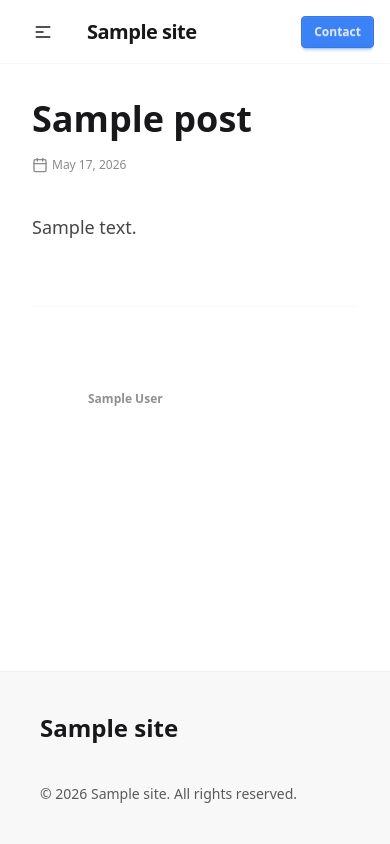
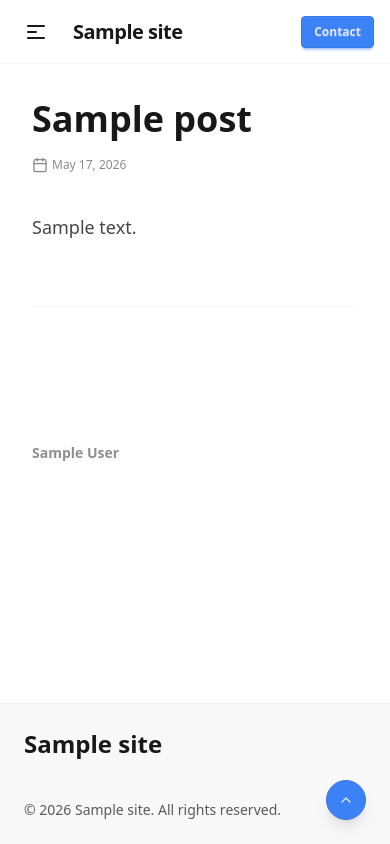
Before and after one commit to coffee522jelly-development/_Minimal, a WordPress theme: template single.php in a window 390 px wide. Run offline with PHP 8.4 and a stand-in for WordPress, Linux system fonts and the light colour scheme; the site name, menu and one post (Sample post) are stand-ins, and other content is empty; some libraries are stand-ins or nearby versions.

Commit message:
feat: optimize Daisy Corp theme for smartphones and touch devices
- Implemented mobile-first responsive spacing for footers and grids.
- Enhanced touch navigation with a larger circular menu toggle and wider mobile dropdown.
- Optimized image thumbnails with responsive aspect ratios (aspect-video on mobile).
- Refined the author box to stack vertically on small screens for better balance.
- Added a mobile-specific 'Back to Top' floating button for improved navigation.
- Maintained all existing features: 32 themes, custom colors, category tree, etc.
- Re-built final CSS.

Co-authored-by: coffee522jelly-development <39930080+coffee522jelly-development@users.noreply.github.com>

```diff
--- a/dist/output.css
+++ b/dist/output.css
@@ -8,6 +8,7 @@
     --font-mono: ui-monospace, SFMono-Regular, Menlo, Monaco, Consolas, "Liberation Mono",
       "Courier New", monospace;
     --spacing: 0.25rem;
+    --container-sm: 24rem;
     --container-4xl: 56rem;
     --text-xs: 0.75rem;
     --text-xs--line-height: calc(1 / 0.75);
@@ -26,6 +27,7 @@
     --leading-tight: 1.25;
     --leading-relaxed: 1.625;
     --radius-3xl: 1.5rem;
+    --aspect-video: 16 / 9;
     --default-transition-duration: 150ms;
     --default-transition-timing-function: cubic-bezier(0.4, 0, 0.2, 1);
     --default-font-family: var(--font-sans);
@@ -1147,6 +1149,9 @@
       }
     }
   }
+  .fixed {
+    position: fixed;
+  }
   .sticky {
     position: sticky;
   }
@@ -1155,6 +1160,12 @@
   }
   .top-24 {
     top: calc(var(--spacing) * 24);
+  }
+  .right-6 {
+    right: calc(var(--spacing) * 6);
+  }
+  .bottom-6 {
+    bottom: calc(var(--spacing) * 6);
   }
   .join {
     display: inline-flex;
@@ -1316,6 +1327,9 @@
   }
   .z-\[1\] {
     z-index: 1;
+  }
+  .z-\[100\] {
+    z-index: 100;
   }
   .order-1 {
     order: 1;
@@ -2205,6 +2219,9 @@
       margin-bottom: 0;
     }
   }
+  .mt-1 {
+    margin-top: calc(var(--spacing) * 1);
+  }
   .mt-3 {
     margin-top: calc(var(--spacing) * 3);
   }
@@ -2443,32 +2460,37 @@
   .hidden {
     display: none;
   }
-  .h-5 {
-    height: calc(var(--spacing) * 5);
+  .aspect-video {
+    aspect-ratio: var(--aspect-video);
+  }
+  .btn-circle {
+    @layer daisyui.l1.l2 {
+      border-radius: calc(infinity * 1px);
+      padding-inline: calc(0.25rem * 0);
+      width: var(--size);
+      height: var(--size);
+    }
   }
   .h-6 {
     height: calc(var(--spacing) * 6);
   }
-  .h-48 {
-    height: calc(var(--spacing) * 48);
-  }
   .h-auto {
     height: auto;
   }
+  .h-full {
+    height: 100%;
+  }
   .min-h-screen {
     min-height: 100vh;
   }
-  .w-5 {
-    width: calc(var(--spacing) * 5);
-  }
   .w-6 {
     width: calc(var(--spacing) * 6);
   }
-  .w-10 {
-    width: calc(var(--spacing) * 10);
-  }
-  .w-52 {
-    width: calc(var(--spacing) * 52);
+  .w-12 {
+    width: calc(var(--spacing) * 12);
+  }
+  .w-\[80vw\] {
+    width: 80vw;
   }
   .w-full {
     width: 100%;
@@ -2479,6 +2501,9 @@
   .max-w-none {
     max-width: none;
   }
+  .max-w-sm {
+    max-width: var(--container-sm);
+  }
   .shrink-0 {
     flex-shrink: 0;
   }
@@ -2521,19 +2546,16 @@
   .gap-6 {
     gap: calc(var(--spacing) * 6);
   }
-  .gap-8 {
-    gap: calc(var(--spacing) * 8);
-  }
   .overflow-hidden {
     overflow: hidden;
   }
-  .menu-sm {
+  .menu-md {
     @layer daisyui.l1.l2 {
       :where(li:not(.menu-title) > *:not(ul, details, .menu-title)), :where(li:not(.menu-title) > details > summary:not(.menu-title)) {
         border-radius: var(--radius-field);
-        padding-inline: calc(0.25rem * 2.5);
-        padding-block: calc(0.25rem * 1);
-        font-size: 0.75rem;
+        padding-inline: calc(0.25rem * 3);
+        padding-block: calc(0.25rem * 1.5);
+        font-size: 0.875rem;
       }
       .menu-title {
         padding-inline: calc(0.25rem * 3);
@@ -2598,11 +2620,11 @@
   .p-2 {
     padding: calc(var(--spacing) * 2);
   }
+  .p-3 {
+    padding: calc(var(--spacing) * 3);
+  }
   .p-6 {
     padding: calc(var(--spacing) * 6);
-  }
-  .p-10 {
-    padding: calc(var(--spacing) * 10);
   }
   .px-1 {
     padding-inline: calc(var(--spacing) * 1);
@@ -2760,11 +2782,47 @@
       }
     }
   }
+  .sm\:mt-0 {
+    @media (width >= 40rem) {
+      margin-top: calc(var(--spacing) * 0);
+    }
+  }
+  .sm\:w-10 {
+    @media (width >= 40rem) {
+      width: calc(var(--spacing) * 10);
+    }
+  }
+  .sm\:flex-row {
+    @media (width >= 40rem) {
+      flex-direction: row;
+    }
+  }
+  .sm\:items-center {
+    @media (width >= 40rem) {
+      align-items: center;
+    }
+  }
+  .sm\:text-xs {
+    @media (width >= 40rem) {
+      font-size: var(--text-xs);
+      line-height: var(--tw-leading, var(--text-xs--line-height));
+    }
+  }
+  .md\:hidden {
+    @media (width >= 48rem) {
+      display: none;
+    }
+  }
   .md\:grid-cols-2 {
     @media (width >= 48rem) {
       grid-template-columns: repeat(2, minmax(0, 1fr));
     }
   }
+  .md\:p-10 {
+    @media (width >= 48rem) {
+      padding: calc(var(--spacing) * 10);
+    }
+  }
   .md\:px-8 {
     @media (width >= 48rem) {
       padding-inline: calc(var(--spacing) * 8);
@@ -2795,9 +2853,24 @@
       display: none;
     }
   }
+  .lg\:aspect-auto {
+    @media (width >= 64rem) {
+      aspect-ratio: auto;
+    }
+  }
+  .lg\:h-48 {
+    @media (width >= 64rem) {
+      height: calc(var(--spacing) * 48);
+    }
+  }
   .lg\:grid-cols-4 {
     @media (width >= 64rem) {
       grid-template-columns: repeat(4, minmax(0, 1fr));
+    }
+  }
+  .lg\:gap-8 {
+    @media (width >= 64rem) {
+      gap: calc(var(--spacing) * 8);
     }
   }
   .lg\:gap-16 {
--- a/footer.php
+++ b/footer.php
@@ -1,6 +1,6 @@
 </main><!-- #primary -->
 
-<footer class="footer p-10 bg-base-200 text-base-content border-t border-base-300">
+<footer class="footer p-6 md:p-10 bg-base-200 text-base-content border-t border-base-300">
   <aside>
     <div class="text-2xl font-bold mb-2"><?php bloginfo( 'name' ); ?></div>
     <p><?php bloginfo( 'description' ); ?></p>
@@ -20,6 +20,14 @@
   <?php endif; ?>
 </footer>
 
+<button
+  onclick="window.scrollTo({top: 0, behavior: 'smooth'})"
+  class="btn btn-primary btn-circle fixed bottom-6 right-6 shadow-lg z-[100] md:hidden"
+  aria-label="Back to Top"
+>
+  <i data-feather="chevron-up"></i>
+</button>
+
 <?php wp_footer(); ?>
 <script>
   <?php $base_font_size = get_theme_mod( 'daisy_corp_base_font_size', '16' ); ?>
--- a/header.php
+++ b/header.php
@@ -70,15 +70,15 @@
 <header class="navbar bg-base-100 border-b border-base-200 sticky top-0 z-50 px-4 md:px-8">
   <div class="navbar-start">
     <div class="dropdown">
-      <div tabindex="0" role="button" class="btn btn-ghost lg:hidden">
-        <svg xmlns="http://www.w3.org/2000/svg" class="h-5 w-5" fill="none" viewBox="0 0 24 24" stroke="currentColor"><path stroke-linecap="round" stroke-linejoin="round" stroke-width="2" d="M4 6h16M4 12h8m-8 6h16" /></svg>
+      <div tabindex="0" role="button" class="btn btn-ghost btn-circle lg:hidden">
+        <svg xmlns="http://www.w3.org/2000/svg" class="h-6 w-6" fill="none" viewBox="0 0 24 24" stroke="currentColor"><path stroke-linecap="round" stroke-linejoin="round" stroke-width="2" d="M4 6h16M4 12h8m-8 6h16" /></svg>
       </div>
       <?php
         wp_nav_menu( array(
           'theme_location' => 'menu-1',
           'menu_id'        => 'primary-menu-mobile',
           'container'      => false,
-          'items_wrap'     => '<ul tabindex="0" class="menu menu-sm dropdown-content mt-3 z-[1] p-2 shadow bg-base-100 rounded-box w-52">%3$s</ul>',
+          'items_wrap'     => '<ul tabindex="0" class="menu menu-md dropdown-content mt-3 z-[1] p-3 shadow bg-base-100 rounded-box w-[80vw] max-w-sm">%3$s</ul>',
           'fallback_cb'    => false,
         ) );
       ?>
--- a/page.php
+++ b/page.php
@@ -11,7 +11,7 @@ $main_cols_class = $hide_sidebar ? 'lg:col-span-4' : 'lg:col-span-3';
 $grid_gap_class = $hide_sidebar ? '' : 'lg:gap-16';
 ?>
 
-<div class="grid grid-cols-1 lg:grid-cols-4 gap-8 <?php echo esc_attr( $grid_gap_class ); ?> items-start">
+<div class="grid grid-cols-1 lg:grid-cols-4 gap-6 <?php echo esc_attr( $grid_gap_class ); ?> items-start">
     <div class="<?php echo esc_attr( $main_cols_class ); ?> <?php echo esc_attr( $main_order ); ?> w-full">
         <div class="max-w-4xl mx-auto px-4 lg:px-8">
             <?php while ( have_posts() ) : the_post(); ?>
--- a/single.php
+++ b/single.php
@@ -11,7 +11,7 @@ $main_cols_class = $hide_sidebar ? 'lg:col-span-4' : 'lg:col-span-3';
 $grid_gap_class = $hide_sidebar ? '' : 'lg:gap-16';
 ?>
 
-<div class="grid grid-cols-1 lg:grid-cols-4 gap-8 <?php echo esc_attr( $grid_gap_class ); ?> items-start">
+<div class="grid grid-cols-1 lg:grid-cols-4 gap-6 <?php echo esc_attr( $grid_gap_class ); ?> items-start">
     <div class="<?php echo esc_attr( $main_cols_class ); ?> <?php echo esc_attr( $main_order ); ?> w-full">
         <div class="max-w-4xl mx-auto px-4 lg:px-8">
             <?php while ( have_posts() ) : the_post(); ?>
@@ -52,15 +52,15 @@ $grid_gap_class = $hide_sidebar ? '' : 'lg:gap-16';
                             <?php the_tags('<span class="badge badge-sm badge-outline opacity-70">', '</span> <span class="badge badge-sm badge-outline opacity-70">', '</span>'); ?>
                         </div>
 
-                        <div class="mt-8 flex items-center gap-4 opacity-60">
+                        <div class="mt-8 flex flex-col sm:flex-row items-start sm:items-center gap-4 opacity-60">
                             <div class="avatar">
-                                <div class="w-10 rounded-full">
-                                    <?php echo get_avatar( get_the_author_meta( 'ID' ), 40 ); ?>
+                                <div class="w-12 sm:w-10 rounded-full">
+                                    <?php echo get_avatar( get_the_author_meta( 'ID' ), 48 ); ?>
                                 </div>
                             </div>
                             <div class="text-xs">
-                                <div class="font-bold opacity-80"><?php the_author(); ?></div>
-                                <div class="opacity-70"><?php the_author_meta( 'description' ); ?></div>
+                                <div class="font-bold opacity-80 text-sm sm:text-xs"><?php the_author(); ?></div>
+                                <div class="opacity-70 mt-1 sm:mt-0"><?php the_author_meta( 'description' ); ?></div>
                             </div>
                         </div>
                     </footer>
```
Also changed, not shown: archive.php (+4 -4 lines), index.php (+4 -4 lines).
